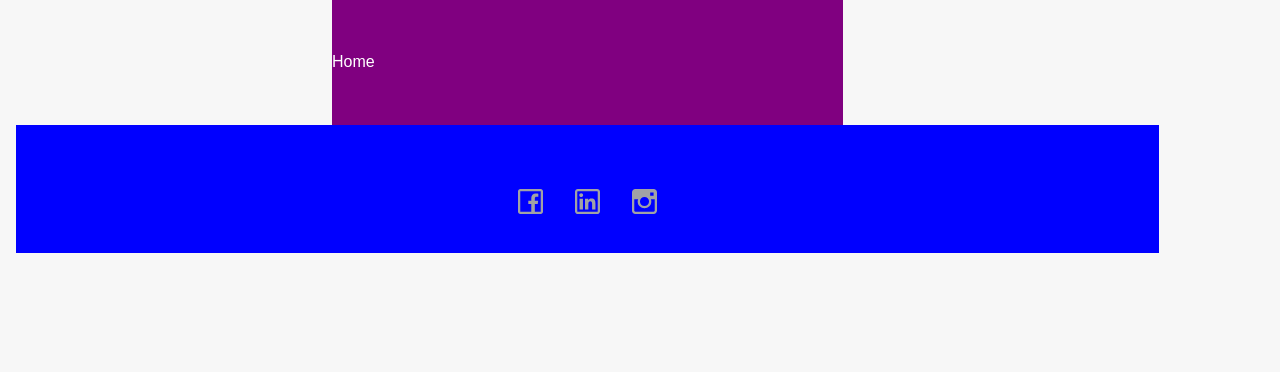
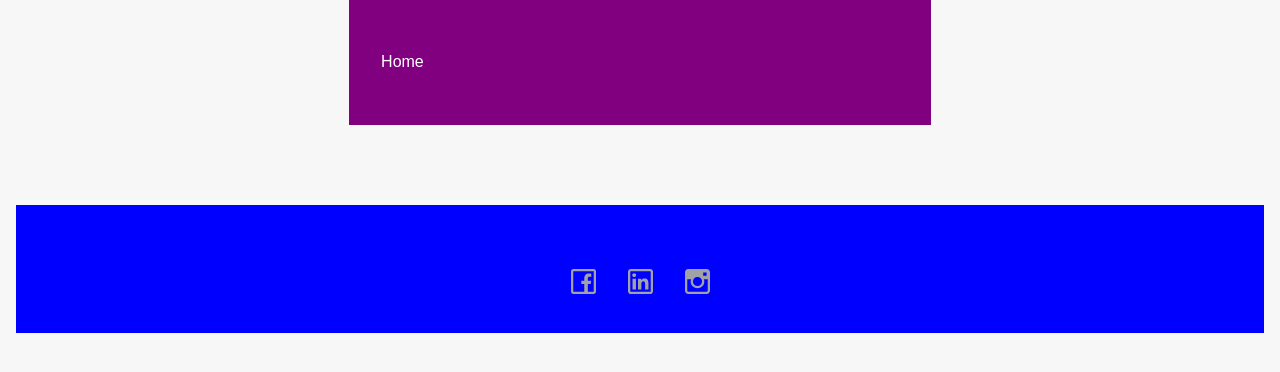
Before and after one commit to Abrei852/Portfolio-Gatsby-Strapi, a Gatsby site: page / in a window 1280 px wide. Built offline with nearby package versions, Linux system fonts and the light colour scheme; Gatsby itself is replaced by a stand-in of ours; a web font is replaced by a local one.

Commit message:
edited grid

```diff
--- a/src/elements/ContainerElements.js
+++ b/src/elements/ContainerElements.js
@@ -3,7 +3,7 @@ import styled from "styled-components"
 export const ContainerWrapper = styled.div`
     height: 100%;
     display: grid;
-    grid-template-columns: 1fr repeat(12, minmax(auto, 10rem)) 1fr;
+    grid-template-columns: 1fr repeat(11, minmax(auto, 10rem)) 1fr;
     grid-template-rows: 7.8rem 5rem 5rem auto; /* antalet rader (4) och dess storlek */
     gap: 0 1rem;
 
--- a/src/elements/FooterElements.js
+++ b/src/elements/FooterElements.js
@@ -2,6 +2,7 @@ import styled from "styled-components"
 
 export const FooterWrapper = styled.footer `
     grid-column: 2 / span 11;
+    grid-row: 3;
     min-height: 5rem 0;
     padding: 4rem 0;
     display: flex;
--- a/src/elements/NavElement.js
+++ b/src/elements/NavElement.js
@@ -6,6 +6,7 @@ export const NavWrapper = styled.nav`
     display:flex;
     align-items: center;
     background-color: purple;
+    padding: 2rem;
 
     @media ${props => props.theme.breakpoints.tablet}{
         grid-column: 2 / span 6;
```
